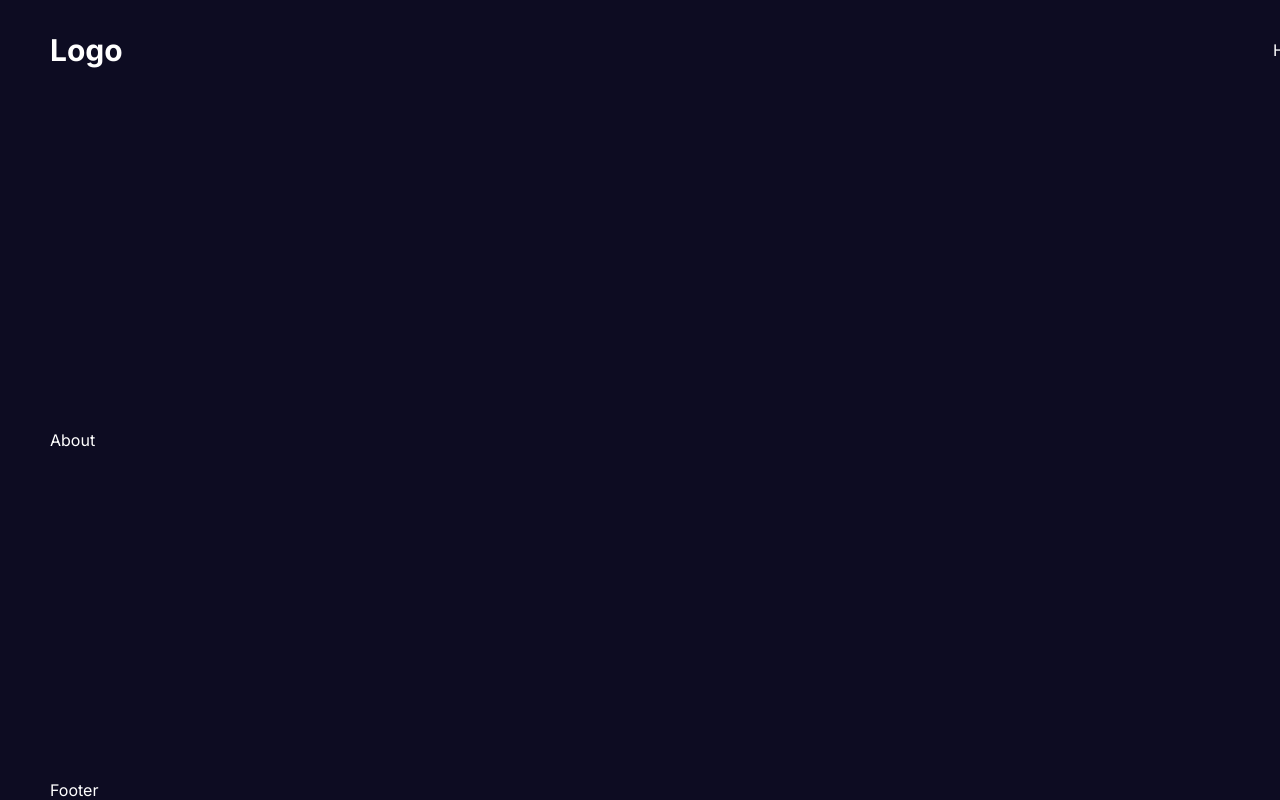
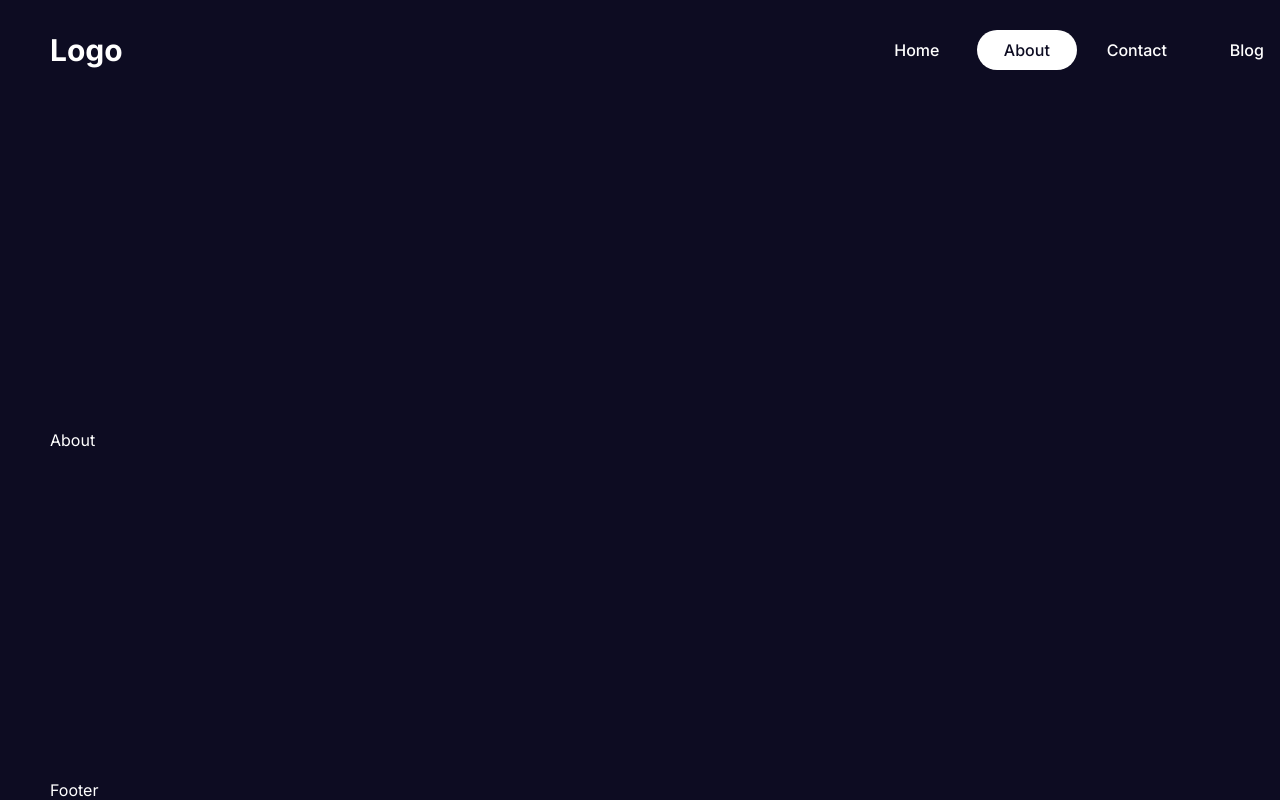
Before and after one commit to lasindu2001/next-digital-agency, a Next.js app: page /about in a window 1280 px wide. Shown: the top 800 px of the page. Built offline with nearby package versions, Linux system fonts and the light colour scheme.

Commit message:
give active class to navbar link

```diff
--- a/src/components/navbar/links/Links.jsx
+++ b/src/components/navbar/links/Links.jsx
@@ -1,5 +1,5 @@
-import Link from "next/link";
 import styles from './links.module.css'
+import NavLink from "./navLink/navLink";
 
 const links = [
     {
@@ -20,14 +20,25 @@
     },
 ];
 
+const session = true;
+const isAdmin = true;
+
 const Links = () => {
     return (
         <div className={styles.links}>
             {links.map((link) => (
-                <Link href={link.path}>
-                    {link.title}
-                </Link>
+                <NavLink item={link}/>
             ))}
+            {session ? (
+                <>
+                    {isAdmin &&
+                        <NavLink item={{title: "Admin", path: "/admin"}}/>
+                    }
+                    <button className={styles.logout}>Logout</button>
+                </>
+            ) : (
+                <NavLink item={{title: "Login", path: "/login"}} />
+            )}
         </div>
     )
 }
--- a/src/components/navbar/links/links.module.css
+++ b/src/components/navbar/links/links.module.css
@@ -3,3 +3,9 @@
   align-items: center;
   gap: 10px;
 }
+
+.logout {
+  padding: 10px;
+  cursor: pointer;
+  font-weight: bold;
+}
--- /dev/null
+++ b/src/components/navbar/links/navLink/navLink.jsx
@@ -0,0 +1,22 @@
+"use client"
+
+import Link from "next/link";
+import styles from "./navLink.module.css";
+import { usePathname } from "next/navigation";
+
+const NavLink = ({ item }) => {
+  const pathName = usePathname();
+
+  return (
+    <Link
+      href={item.path}
+      className={`${styles.container} ${
+        pathName === item.path && styles.active
+      }`}
+    >
+      {item.title}
+    </Link>
+  );
+};
+
+export default NavLink;
--- /dev/null
+++ b/src/components/navbar/links/navLink/navLink.module.css
@@ -0,0 +1,12 @@
+.container {
+  min-width: 100px;
+  padding: 10px;
+  border-radius: 20px;
+  font-weight: 500;
+  text-align: center;
+}
+
+.active {
+  background-color: var(--text);
+  color: var(--bg);
+}
```
